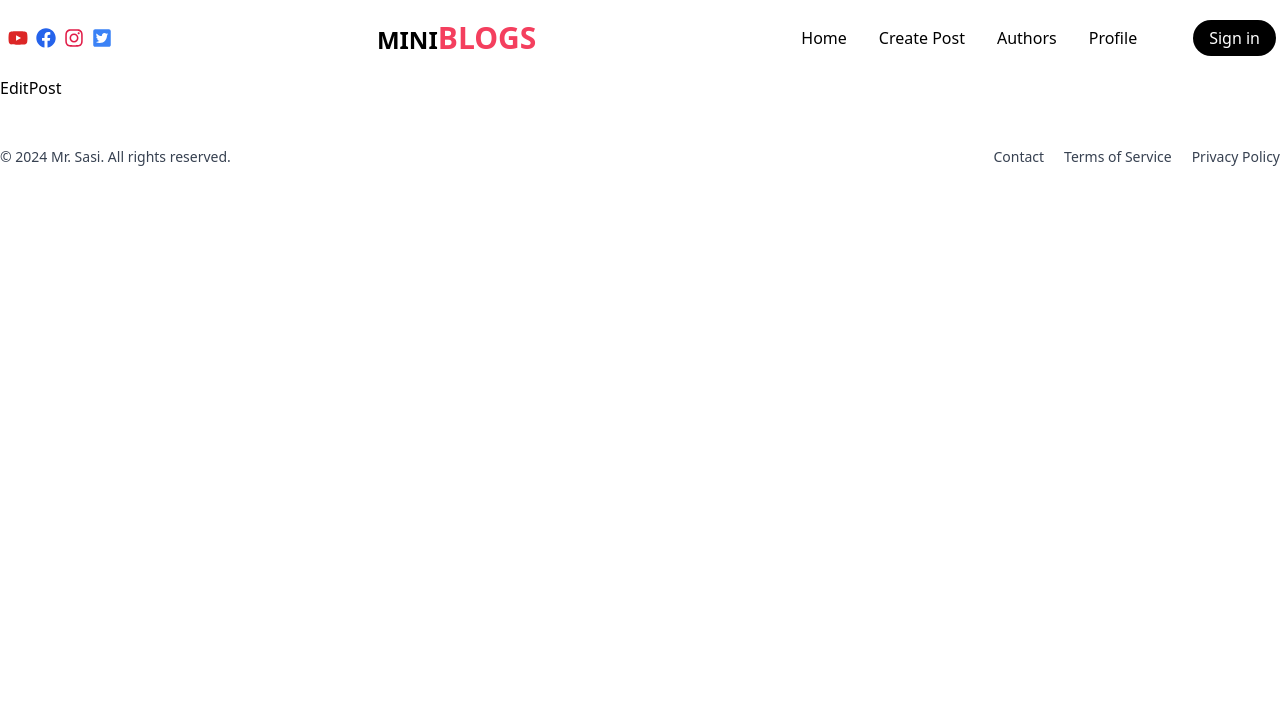
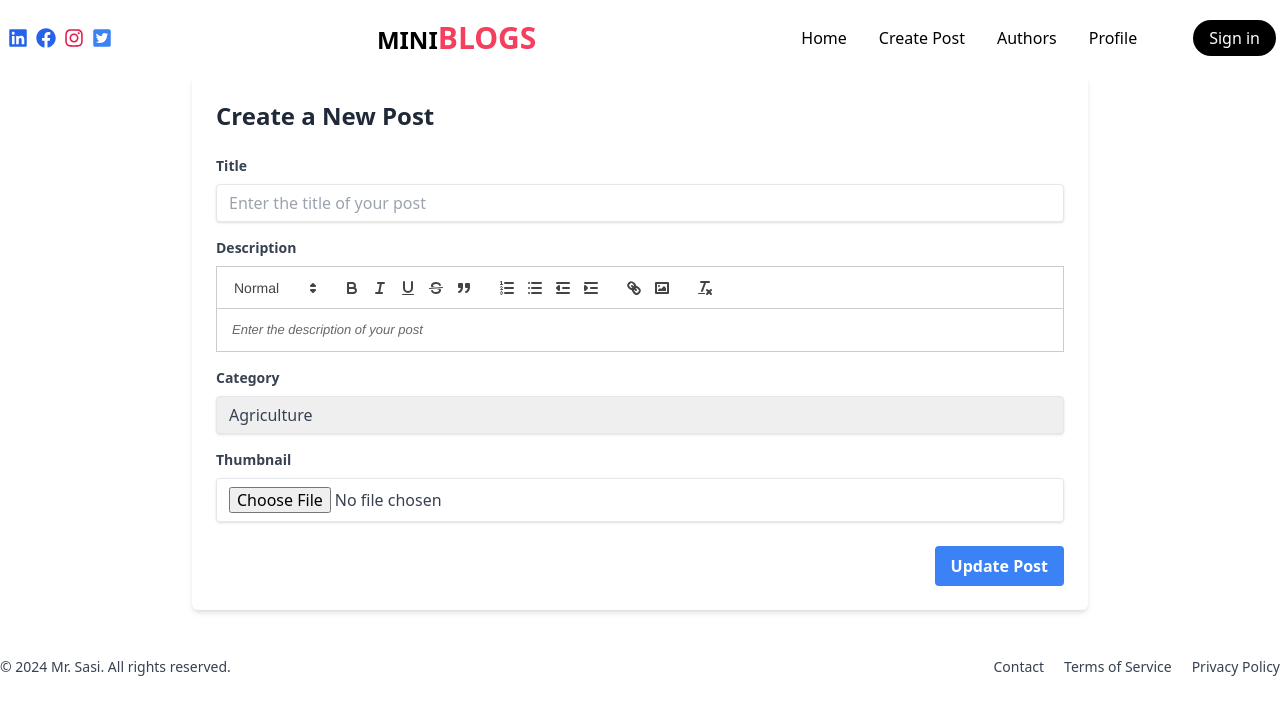
Before and after one commit to sasikola/mini-blogs, a React (Create React App) app: page /posts/1/edit in a window 1280 px wide. Shown: the top 714 px of the page. Built offline with nearby package versions, Linux system fonts and the light colour scheme.

Commit message:
added social media links

```diff
--- a/src/Components/Navbar.jsx
+++ b/src/Components/Navbar.jsx
@@ -4,7 +4,8 @@ import {
   FaFacebook,
   FaInstagram,
   FaTwitterSquare,
-  FaYoutube,
+  FaLinkedin,
+
 } from "react-icons/fa";
 import { Link } from "react-router-dom";
 import Button from "./Button";
@@ -121,16 +122,16 @@ const Navbar = () => {
   return (
     <nav className="flex sticky top-0 z-10 flex-row pl-2 pr-1  md:flex-row w-full py-5  items-center justify-between gap-4 md:gap-0 dark:bg-[#020b19] ">
       <div className="flex gap-2 text-[20px] md:hidden lg:flex">
-        <Link to="/" className="text-red-600">
-          <FaYoutube />
+        <Link to="https://www.linkedin.com/in/sasikiran-kola/" className="text-blue-600">
+          <FaLinkedin />
         </Link>
-        <Link to="/" className="text-blue-600">
+        <Link to="https://www.facebook.com/sasikiran.kiran.5/" className="text-blue-600">
           <FaFacebook />
         </Link>
-        <Link to="/" className="text-rose-600">
+        <Link to="https://www.instagram.com/mr_sasi_03/" className="text-rose-600">
           <FaInstagram />
         </Link>
-        <Link to="/" className="text-blue-500">
+        <Link to="https://twitter.com/SasiKiran_03" className="text-blue-500">
           <FaTwitterSquare />
         </Link>
       </div>
--- a/src/Pages/CreatePost.jsx
+++ b/src/Pages/CreatePost.jsx
@@ -58,6 +58,16 @@ const CreatePost = () => {
     "image",
     "video",
   ];
+  const categories = [
+    "Agriculture",
+    "Business",
+    "Education",
+    "Entertainment",
+    "Art",
+    "Investment",
+    "Weather",
+    "Technology",
+  ];
 
   return (
     <>
@@ -116,11 +126,11 @@ const CreatePost = () => {
               className="shadow appearance-none border rounded w-full py-2 px-3 text-gray-700 leading-tight focus:outline-none focus:shadow-outline"
               required
             >
-              <option value="Uncategorized">Uncategorized</option>
-              <option value="Technology">Technology</option>
-              <option value="Travel">Travel</option>
-              <option value="Food">Food</option>
-              {/* Add more categories as needed */}
+              {categories.map((cat) => (
+                <option key={cat} value={cat}>
+                  {cat}
+                </option>
+              ))}
             </select>
           </div>
           <div className="mb-6">
--- a/src/Pages/EditPost.jsx
+++ b/src/Pages/EditPost.jsx
@@ -1,9 +1,167 @@
-import React from 'react'
+import React, { useState } from "react";
+import ReactQuill from "react-quill";
+import "react-quill/dist/quill.snow.css";
 
-function EditPost() {
+const EditPost = () => {
+  const [title, setTitle] = useState("");
+  const [description, setDescription] = useState("");
+  const [category, setCategory] = useState("Uncategorized");
+  const [thumbnail, setThumbnail] = useState(null);
+
+  const handleSubmit = (e) => {
+    e.preventDefault();
+    // Handle form submission logic here (e.g., API call to create a post)
+    console.log("Submitted:", { title, description, category, thumbnail });
+    // Reset form fields if needed
+    setTitle("");
+    setDescription("");
+    setCategory("Uncategorized");
+    setThumbnail(null);
+  };
+
+  const handleFileChange = (e) => {
+    const file = e.target.files[0];
+    setThumbnail(file);
+  };
+
+  const modules = {
+    toolbar: [
+      [{ header: [1, 2, 3, 4, 5, 6, false] }],
+      ["bold", "italic", "underline", "strike", "blockquote"],
+      [
+        { list: "ordered" },
+        { list: "bullet" },
+        { indent: "-1" },
+        { indent: "+1" },
+      ],
+      ["link", "image"],
+      ["clean"],
+    ],
+    clipboard: {
+      // toggle to add extra line breaks when pasting HTML:
+      matchVisual: false,
+    },
+  };
+  const formats = [
+    "header",
+    "font",
+    "size",
+    "bold",
+    "italic",
+    "underline",
+    "strike",
+    "blockquote",
+    "list",
+    "bullet",
+    "indent",
+    "link",
+    "image",
+    "video",
+  ];
+  const categories = [
+    "Agriculture",
+    "Business",
+    "Education",
+    "Entertainment",
+    "Art",
+    "Investment",
+    "Weather",
+    "Technology",
+  ];
+
   return (
-    <div>EditPost</div>
-  )
-}
+    <>
+      <section className="max-w-4xl mx-auto p-6 bg-white shadow-md rounded-md">
+        <h2 className="text-2xl font-semibold text-gray-800 mb-6">
+          Create a New Post
+        </h2>
+        <form onSubmit={handleSubmit}>
+          <div className="mb-4">
+            <label
+              htmlFor="title"
+              className="block text-gray-700 text-sm font-bold mb-2"
+            >
+              Title
+            </label>
+            <input
+              type="text"
+              id="title"
+              name="title"
+              value={title}
+              onChange={(e) => setTitle(e.target.value)}
+              className="shadow appearance-none border rounded w-full py-2 px-3 text-gray-700 leading-tight focus:outline-none focus:shadow-outline"
+              placeholder="Enter the title of your post"
+              required
+            />
+          </div>
+          <div className="mb-4">
+            <label
+              htmlFor="description"
+              className="block text-gray-700 text-sm font-bold mb-2"
+            >
+              Description
+            </label>
+            <ReactQuill
+              theme="snow"
+              value={description}
+              onChange={setDescription}
+              modules={modules}
+              formats={formats}
+              className="quill-editor"
+              placeholder="Enter the description of your post"
+            />
+          </div>
+          <div className="mb-4">
+            <label
+              htmlFor="category"
+              className="block text-gray-700 text-sm font-bold mb-2"
+            >
+              Category
+            </label>
+            <select
+              id="category"
+              name="category"
+              value={category}
+              onChange={(e) => setCategory(e.target.value)}
+              className="shadow appearance-none border rounded w-full py-2 px-3 text-gray-700 leading-tight focus:outline-none focus:shadow-outline"
+              required
+            >
+              {categories.map((cat) => (
+                <option key={cat} value={cat}>
+                  {cat}
+                </option>
+              ))}
+            </select>
+          </div>
+          <div className="mb-6">
+            <label
+              htmlFor="thumbnail"
+              className="block text-gray-700 text-sm font-bold mb-2"
+            >
+              Thumbnail
+            </label>
+            <input
+              type="file"
+              id="thumbnail"
+              name="thumbnail"
+              accept="image/*"
+              onChange={handleFileChange}
+              className="shadow appearance-none border rounded w-full py-2 px-3 text-gray-700 leading-tight focus:outline-none focus:shadow-outline"
+              required
+            />
+          </div>
+          <div className="flex justify-end">
+            <button
+              type="submit"
+              className="bg-blue-500 hover:bg-blue-700 text-white font-bold py-2 px-4 rounded focus:outline-none focus:shadow-outline"
+            >
+              Update Post
+            </button>
+          </div>
+        </form>
+      </section>
+    </>
+  );
+};
 
-export default EditPost
+export default EditPost;
```
